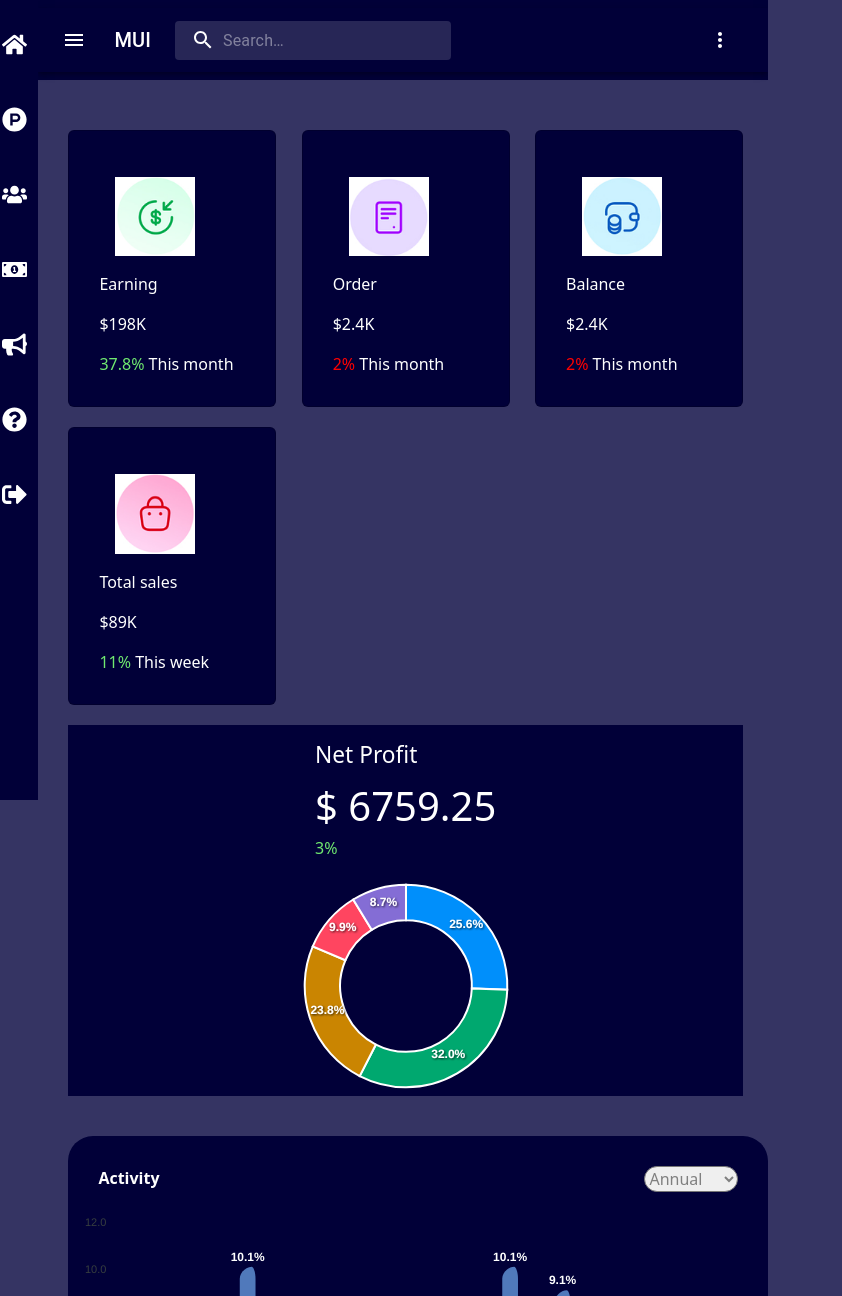
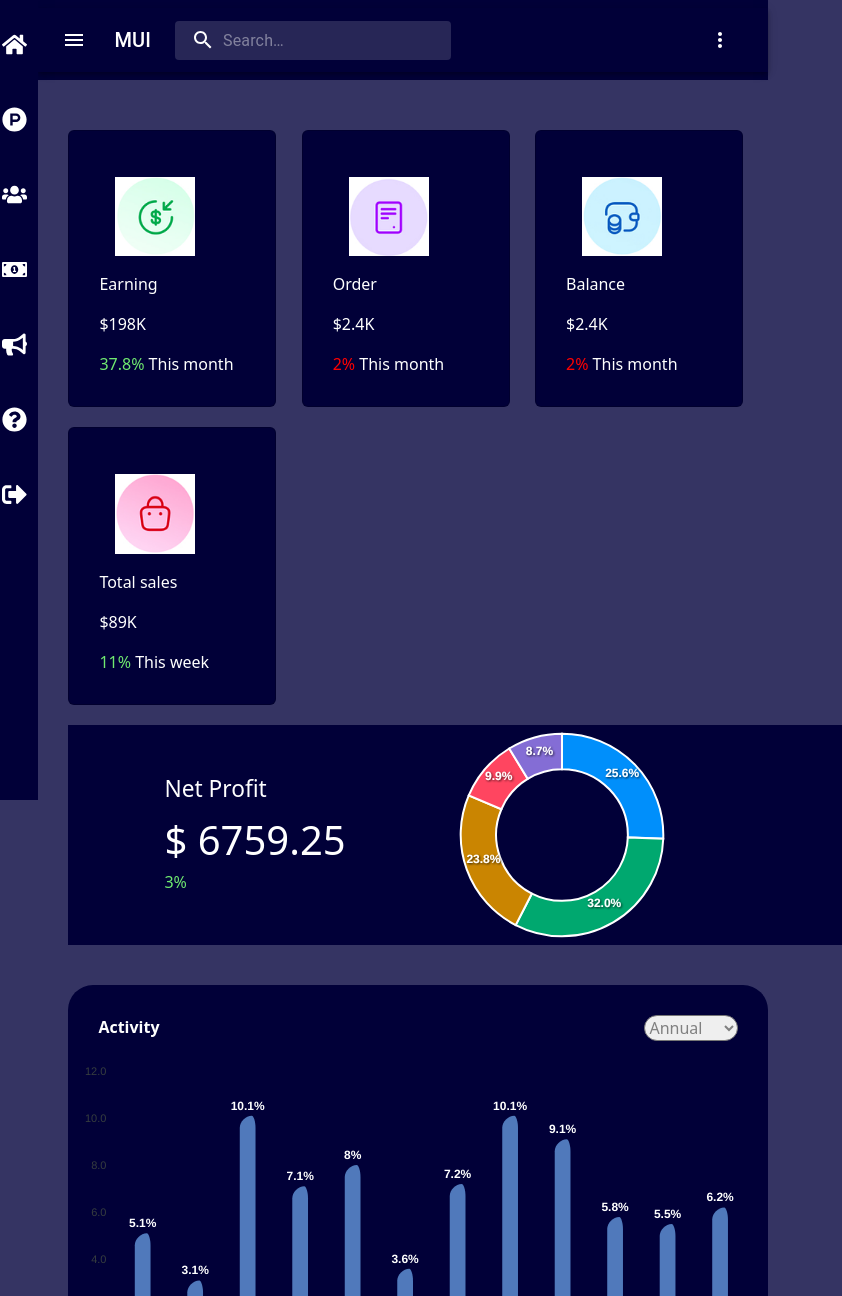
Before and after one commit to vijayshagara/money_save_new, a React (Vite) app: page / in a window 768 px wide. Shown: the top 1296 px of the page, 842 px wide, since content can reach past the window. Built offline with nearby package versions, Linux system fonts and the light colour scheme.

Commit message:
Update Card.css

```diff
--- a/src/component/card/Card.css
+++ b/src/component/card/Card.css
@@ -43,7 +43,7 @@ img {
     }
 }
 
-@media (max-width: 600px) {
+@media (min-width: 400px) and (max-width: 600px) {
     .card-body-df {
         width : 31rem !important;
         flex-direction: column !important;
@@ -51,22 +51,22 @@ img {
 
 }
 
-@media (max-width: 801px) {
+@media (min-width: 600px) annd (max-width: 801px) {
     .card-body-df {
         flex-direction: column;
-        width: 462px;
+        width: 46rem !important;
     }
 
 }
 
-@media (max-width:1025px) {
+@media (min-width: 801px) and (max-width:1025px) {
     .card-body-df {
         width: 57rem !important;
         justify-content: space-between;
     }
 }
 
-@media (min-width:1281px) or (max-width:1281px) {
+@media (min-width:1025px) or (max-width:1281px) {
     .card-body-df {
         width: 73rem !important;
         justify-content: space-between;
```
